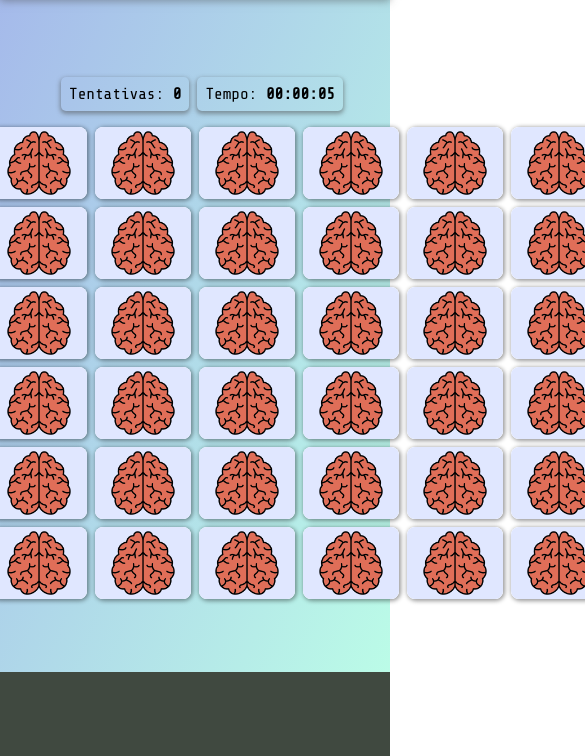
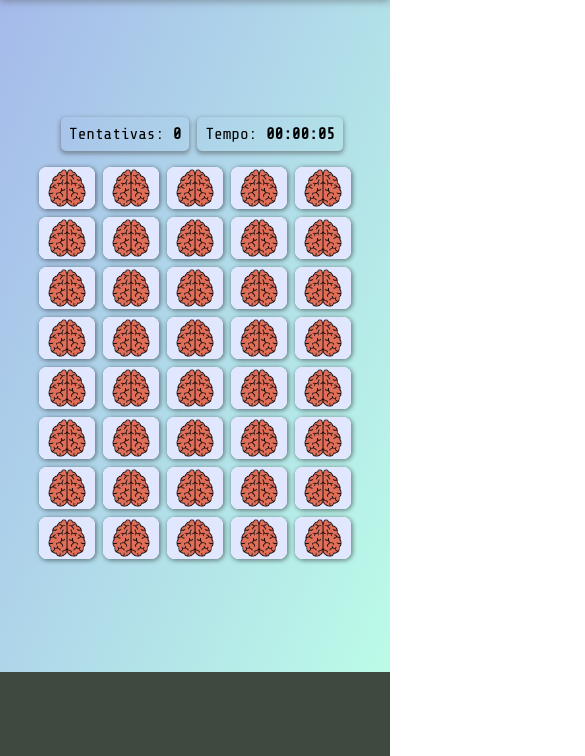
Before and after one commit to Itallo007/memory-game, a website with bundled scripts: page index.html in a window 390 px wide. Shown: the part 172-928 px from the top of the page, 585 px wide, since content can reach past the window. Built offline with nearby package versions, Linux system fonts and the light colour scheme.

Commit message:
Implementa responsividade para grid de 40 cartas

```diff
--- a/css/default.css
+++ b/css/default.css
@@ -10,4 +10,6 @@
 }
  html {
   font-size: 16px;
+  width: 100vw;
+  height: 100vh;
  }
--- a/css/game.css
+++ b/css/game.css
@@ -1,4 +1,3 @@
-
 .page {
   width: 100%;
   display: grid;
@@ -8,7 +7,7 @@
   background-repeat: no-repeat;
   background-size: cover;
   background-position: center;
-  background: linear-gradient(to bottom right,#a3b3eb, #bcffe7);
+  background: linear-gradient(to bottom right, #a3b3eb, #bcffe7);
 }
 
 /* Header */
@@ -16,7 +15,7 @@
   grid-row: 1 / 2;
   padding: 1rem;
   background-image: url(../assets/images/backgroundWhite.jpg);
-  box-shadow:  0px 4px 8px rgba(76, 78, 78, .5);
+  box-shadow: 0px 4px 8px rgba(76, 78, 78, 0.5);
 
   display: flex;
   flex-direction: column;
@@ -29,7 +28,7 @@
 }
 
 .main-menu {
-  background-color: #A4B3EA;
+  background-color: #a4b3ea;
   flex-grow: 1;
 
   padding: 0 2rem;
@@ -41,7 +40,6 @@
   gap: 1rem;
   height: 100%;
 }
-
 
 /* Footer */
 .page footer {
@@ -55,12 +53,12 @@ main {
   flex-direction: column;
   justify-content: center;
   gap: 0.5rem;
-  padding: 2rem 0;
+  padding: 2rem 10vw;
 }
 
 .controls {
   align-self: center;
-  width: 80vw;
+  width: 100%;
   padding: 0.5rem;
   /* margin: 1rem auto; */
   display: flex;
@@ -72,32 +70,32 @@ main {
   font-weight: bold;
   padding: 0.5rem;
   border-radius: 5px;
-  box-shadow: 0px 2px 4px 1px rgba(76, 78, 78, .5);
+  box-shadow: 0px 2px 4px 1px rgba(76, 78, 78, 0.5);
   background: transparent;
 }
 .controls-content .labelText {
   font-weight: normal;
 }
+
 .container {
   grid-row: 2 / 3;
   align-self: center;
   display: grid;
   gap: 0.5rem;
-  grid-template-columns: repeat(auto-fill, 6rem);
+  grid-template-columns: repeat(8, 1fr);
   justify-items: center;
   justify-content: center;
-  max-width: 80vw;
-  width: 100vw;
+  width: 100%;
 }
 
 /* Card */
 .card {
   /* define a proporção do tamanho da carta */
   aspect-ratio: 4/3;
-  width: 6rem;
-  max-width: 100px;
+  width: 100%;
+  min-width: 3rem;
   border-radius: 0.5rem;
-  box-shadow: 1px 1px 4px 1px rgba(0, 0, 0, .4);
+  box-shadow: 1px 1px 4px 1px rgba(0, 0, 0, 0.4);
   /* border: solid 2px #fff; */
   position: relative;
   transform-style: preserve-3d;
@@ -105,7 +103,7 @@ main {
   display: block;
 }
 .card:hover {
-  box-shadow: 0px 1px 4px 1px rgba(0, 0, 0, .7);
+  box-shadow: 0px 1px 4px 1px rgba(0, 0, 0, 0.7);
 }
 
 .face {
@@ -130,5 +128,16 @@ main {
 }
 
 .reveal-card {
-  transform: rotateY(180deg)
+  transform: rotateY(180deg);
 }
+
+@media (max-width: 550px) {
+  .container {
+    grid-template-columns: repeat(5, 1fr);
+  }
+}
+@media (max-width: 320px) {
+  main {
+    padding: 5vw;
+  }
+}
--- a/scripts/game.js
+++ b/scripts/game.js
@@ -42,7 +42,7 @@ export default class Game {
   mountGrid = (columns) => {
     let containerElement = document.querySelector('.container');
     containerElement.innerHTML = '';
-    containerElement.style.gridTemplateColumns = `repeat(${columns}, 6rem)`;
+    // containerElement.style.gridTemplateColumns = `repeat(${columns}, minmax(3rem, 6rem))`;
     this.setOfCards.map(item => {
       containerElement.appendChild(item.htmlElement);
     })
--- a/scripts/index.js
+++ b/scripts/index.js
@@ -2,7 +2,7 @@ import Game from "./game.js";
 
 const loadGame = async () => {
   const game = new Game()
-  game.create(30)
+  game.create(20)
 }
 
 loadGame();
```
